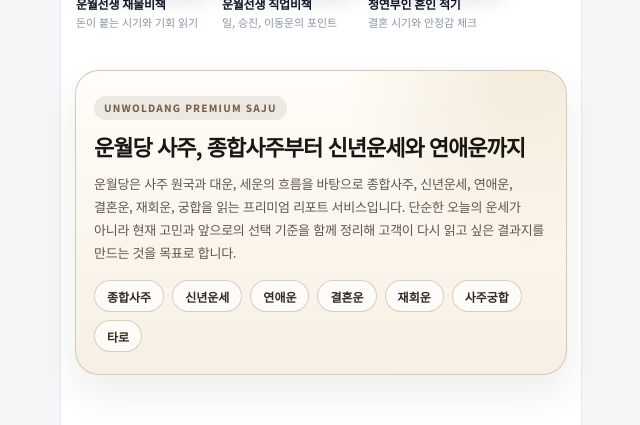
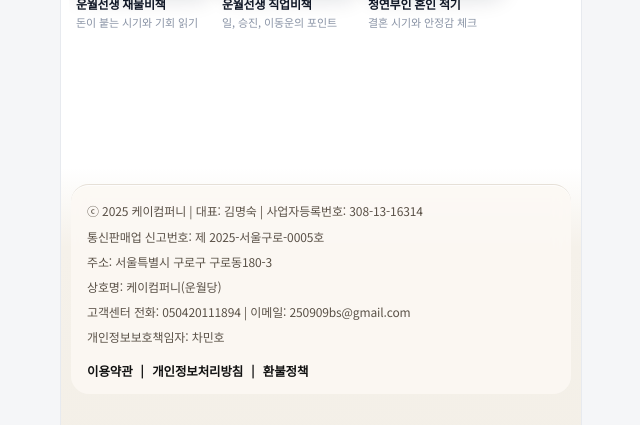
Before and after one commit to 250909bs-svg/unwoldang, a React (Vite) app: page / in a window 1280 px wide. Shown: the part 2201-2626 px from the top of the page, without its empty margins (319-959 px from the left). Built offline with nearby package versions, Linux system fonts and the light colour scheme.

Commit message:
Remove loading and home helper copy

```diff
--- a/src/pages/Form.tsx
+++ b/src/pages/Form.tsx
@@ -2,7 +2,6 @@ import { Check, ChevronDown, UserRound } from 'lucide-react';
 import { useEffect, useMemo, useState } from 'react';
 import { Link, useLocation, useNavigate, useParams } from 'react-router-dom';
 import { type IntakeFormData, findServiceById } from '../api/mockData';
-import { buildAnalysisRequestPayload } from '../lib/analysisPayload';
 import { useAuth } from '../context/AuthContext';
 
 const initialState: IntakeFormData = {
@@ -270,7 +269,6 @@ export default function Form() {
   const isLoveReadingFlow = service.id === 'love-reading';
   const isCinematicFlow = isSignatureFlow || isLoveReadingFlow;
   const activeVisual = (isYearlyFlow ? yearlyStepVisuals : stepVisuals)[step];
-  const analysisPayload = useMemo(() => buildAnalysisRequestPayload(service.id, formData), [formData, service.id]);
   const _yearlySceneCopyDraft = {
     1: {
       kicker: 'YEARLY FLOW',
@@ -666,25 +664,6 @@ export default function Form() {
                   ))}
                 </div>
               </article>
-
-              <article className="intake-story-context-card">
-                <div className="intake-story-context-grid">
-                  <article>
-                    <span>기본 정보</span>
-                    <strong>
-                      {formData.name || '미입력'} / {birthDateReady ? formData.birthDate : '생년월일 확인 필요'}
-                    </strong>
-                  </article>
-                  <article>
-                    <span>태어난 시간</span>
-                    <strong>{formData.isUnknownTime ? '시간 모름' : formData.birthTime || '선택 필요'}</strong>
-                  </article>
-                  <article>
-                    <span>GPT 분석 준비</span>
-                    <strong>{analysisPayload.questions.length}개 질문 전달</strong>
-                  </article>
-                </div>
-              </article>
             </div>
           ) : null}
 
--- a/src/pages/Home.tsx
+++ b/src/pages/Home.tsx
@@ -369,26 +369,6 @@ export default function Home() {
             );
           })}
         </section>
-
-        <section className="home-seo-panel" aria-labelledby="home-seo-title">
-          <span className="home-seo-eyebrow">UNWOLDANG PREMIUM SAJU</span>
-          <h1 id="home-seo-title">운월당 사주, 종합사주부터 신년운세와 연애운까지</h1>
-          <p>
-            운월당은 사주 원국과 대운, 세운의 흐름을 바탕으로 종합사주, 신년운세, 연애운, 결혼운,
-            재회운, 궁합을 읽는 프리미엄 리포트 서비스입니다. 단순한 오늘의 운세가 아니라 현재
-            고민과 앞으로의 선택 기준을 함께 정리해 고객이 다시 읽고 싶은 결과지를 만드는 것을
-            목표로 합니다.
-          </p>
-          <div className="home-seo-keywords" aria-label="운월당 주요 검색어">
-            <Link to="/detail/general-signature">종합사주</Link>
-            <Link to="/detail/life-flow">신년운세</Link>
-            <Link to="/detail/love-reading">연애운</Link>
-            <Link to="/detail/marriage-blueprint">결혼운</Link>
-            <Link to="/detail/love-reunion">재회운</Link>
-            <Link to="/detail/match-couple">사주궁합</Link>
-            <Link to="/tarot">타로</Link>
-          </div>
-        </section>
       </div>
     </main>
   );
--- a/src/pages/Loading.tsx
+++ b/src/pages/Loading.tsx
@@ -263,10 +263,6 @@ export default function Loading() {
               </div>
               <strong>{progress}%</strong>
             </div>
-
-            <p className="saju-loading-meta">
-              {orderId || '임시주문'} · {paymentMethod || 'demo'} · {hasAiEndpoint ? '프리미엄 분석 연결' : '내부 분석 생성'}
-            </p>
           </div>
         </section>
       </div>
```
